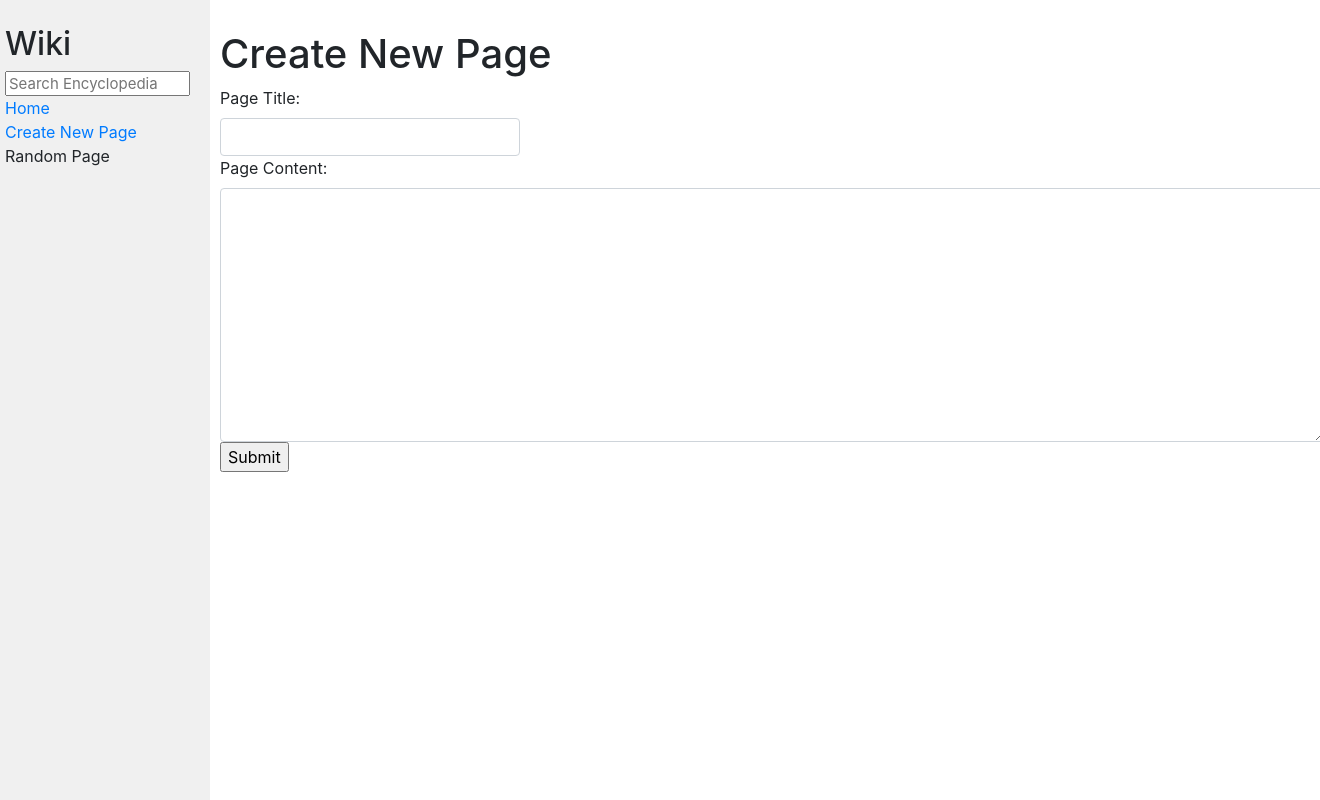
After one commit to joefisher297/wiki, a Django app: template encyclopedia/templates/encyclopedia/newpage.html in a window 1320 px wide; the page is wider, and only the part inside the window is pictured. The commit adds this page. Run offline with Django 3.2, Linux system fonts and the light colour scheme; the template is opened without the code that fills it: values that come from a table or form of the project are taken from there, others are empty; some libraries are stand-ins or nearby versions.

Commit message:
New Page functionality proofed, with basic duplicate-checking functional but page-adding to DB not implemented

```diff
--- a/encyclopedia/static/encyclopedia/styles.css
+++ b/encyclopedia/static/encyclopedia/styles.css
@@ -16,6 +16,7 @@ textarea {
     height: 90vh;
     width: 80%;
 }
+
 
 .main {
     padding: 10px;
--- a/encyclopedia/templates/encyclopedia/layout.html
+++ b/encyclopedia/templates/encyclopedia/layout.html
@@ -20,7 +20,7 @@
                     <a href="{% url 'index' %}">Home</a>
                 </div>
                 <div>
-                    Create New Page
+                    <a href="{% url 'newpage' %}">Create New Page</a>
                 </div>
                 <div>
                     Random Page
--- /dev/null
+++ b/encyclopedia/templates/encyclopedia/newpage.html
@@ -0,0 +1,18 @@
+{% extends "encyclopedia/layout.html" %}
+
+{% block title %}
+    Create New Page
+{% endblock %}
+
+{% block body %}
+
+<h1>Create New Page</h1>
+
+
+<form action="{% url 'newpage' %}" method="post">
+    {% csrf_token %}
+    {{ form }}
+    <input type="submit">
+</form>
+
+{% endblock %}
--- a/encyclopedia/urls.py
+++ b/encyclopedia/urls.py
@@ -5,5 +5,6 @@ from . import views
 urlpatterns = [
     path("", views.index, name="index"),
     path("wiki/<str:title>", views.entry, name="entry"),
-    path("search", views.search, name="search")
+    path("search", views.search, name="search"),
+    path("newpage", views.newpage, name="newpage")
 ]
--- a/encyclopedia/views.py
+++ b/encyclopedia/views.py
@@ -1,5 +1,6 @@
 from django.shortcuts import render, redirect
 from django.http import HttpResponse
+from django import forms
 
 from . import util
 
@@ -40,3 +41,36 @@ def search(request):
                 "term": term,
                 "matches": matches
             })
+
+def newpage(request):
+
+    # Checking to see whether we've just submitted this very form
+    if request.method == 'POST':
+        # Create a new form object with the data that's just been input
+        form = NewPageForm(request.POST)
+
+        # If the form's good, create new string variables out of the inputs
+        if form.is_valid():
+            title = form.cleaned_data["newpagetitle"]
+            content = form.cleaned_data["newpagecontent"]
+
+            entries = util.list_entries()
+
+            for entry in entries:
+                if title.lower() == entry.lower():
+                    return redirect('index')
+
+
+            print(title)
+        return render(request, "encyclopedia/newpage.html", {
+        "form": NewPageForm()
+        })
+
+
+
+
+
+
+class NewPageForm(forms.Form):
+    newpagetitle = forms.CharField(widget = forms.TextInput(attrs={'class': 'form-control', 'id': 'titleinput', 'style': 'max-width: 300px;'}), label="Page Title")
+    newpagecontent = forms.CharField(widget = forms.Textarea(attrs={'class': 'form-control'}), label="Page Content")
```
